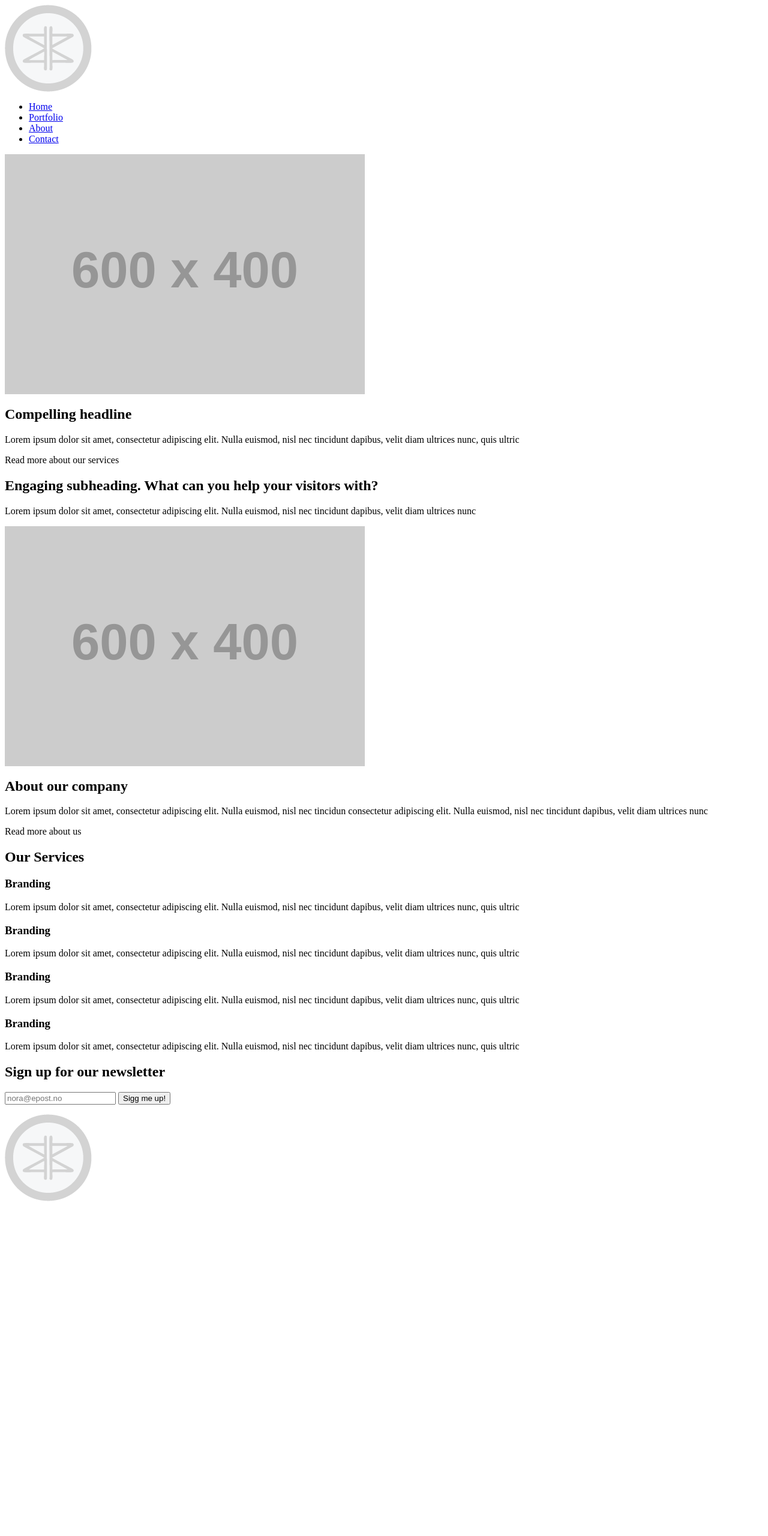
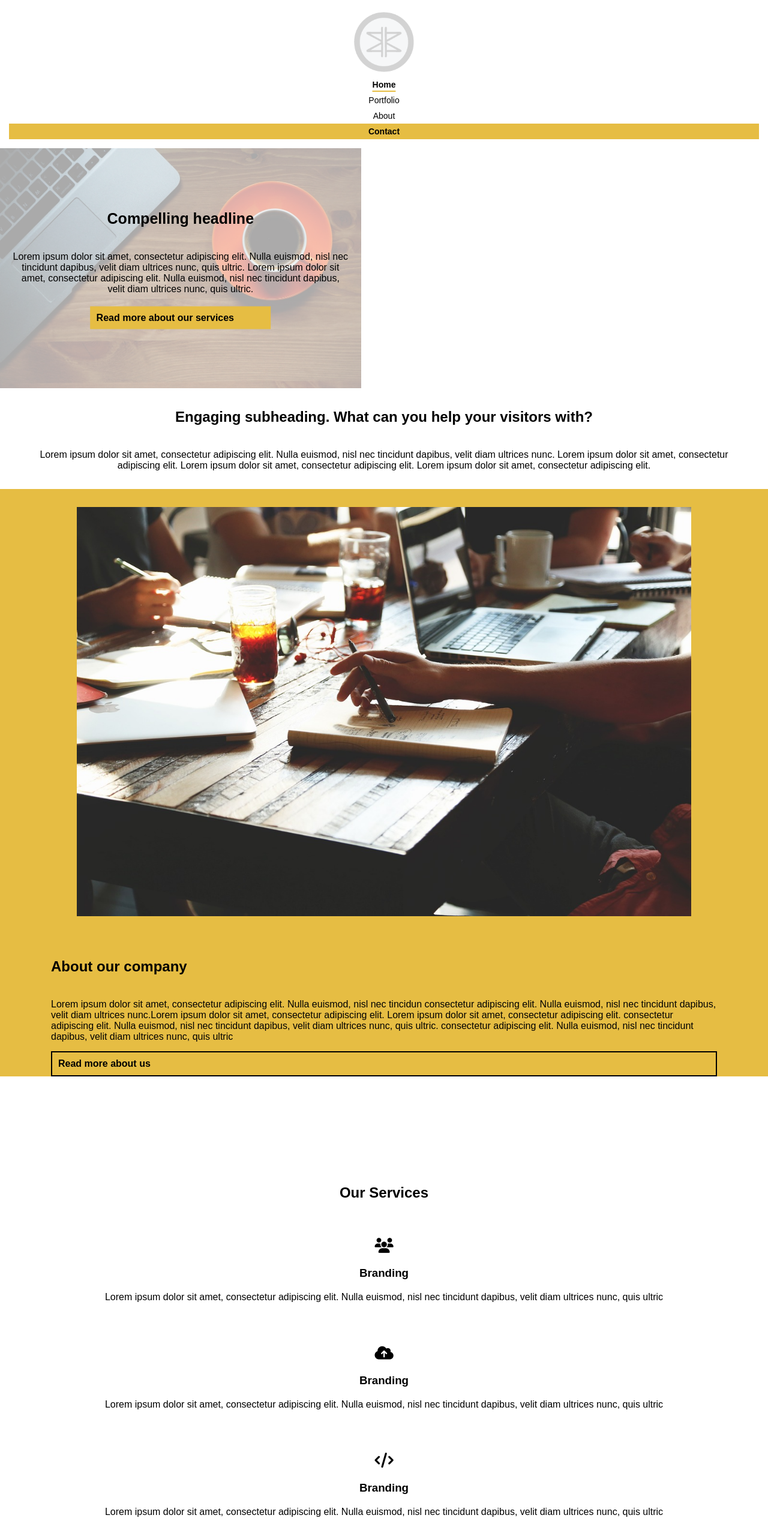
Before and after one commit to Inaarahistic/web-eksamen, a plain HTML site: page index.html in a window 1280 px wide. Shown: the top 2560 px of the page at 60% size. Before the commit the page ends 2010 px from the top, so only its background shows below. Drawn offline with Linux system fonts and the light colour scheme; placeholder pictures from the web are drawn by us.

Commit message:
ferdig med index design og grid

```diff
--- a/css/style.css
+++ b/css/style.css
@@ -1,37 +1,260 @@
-.grid.container{
+*{
+  text-decoration: none;
+  list-style-type: none;
+  color:black;
+  margin:0;
+  padding:0;
+  font-family: sans-serif, Arial, Helvetica, sans-serif;
+}
+.header-container{
   display:grid;
   grid-template-columns: 1fr;
-  grid-template-rows: 1fr 1fr 1fr 1fr 1fr 1fr;
-  grid-template-areas:
-  "header"
-  "text1"
-  "img1"
-  "text2"
-  "services"
-  "footer"
-  ;
+  grid-template-rows: 1fr;
+  grid-template-areas: "nav";
+}
+/* HEADER */
+
+header{
+  display:flex;
+  justify-content: center;
+  margin:15px;
+}
+#logo{
+  width:100px;
 }
 
-header{
-  grid-area: header;
+nav{
+  grid-area:nav;
+}
+nav ul li{
+  display:flex;
+  justify-content: center;
+  padding:5px;
+  font-size:14px;
+}
+.home-btn{
+  text-decoration: underline;
+  text-underline-offset:5px;
+  text-decoration-color:#e6bd43;
+  text-decoration-thickness: 1.8px;;
+  font-weight:800;
+}
+.contact-btn{
+  background-color: #e6bd43;
+  font-weight: 800;
 }
 
+/* MAIN */
+.main-container1{
+  display:grid;
+  grid-template-columns: 1fr;
+  grid-template-rows: 1fr 1fr 1fr 1fr 1fr;
+  grid-template-areas:
+  "img1"
+  "text1"
+  "img2-container"
+  "text2"
+  "services";
+}
+
+/* IMG1 */
+.img1{
+  grid-area: img1;
+  position:relative;
+  display:inline-block;
+}
+.img1-img{
+  object-fit: cover;
+  width:100%;
+  opacity:40%;
+}
+.img1-text{
+  transform: translate(-50%, -50%);
+  top:50%;
+  left:50%;
+  position:absolute;
+  width:100%;
+  text-align:center;
+}
+.img1-p{
+  margin:10px;
+  padding:10px;
+}
+.img1-h1{
+  font-weight:800;
+  padding-left:80px;
+  padding-right:80px;
+  padding-bottom:20px;
+  font-size:25px;
+}
+.img1-service{
+  background-color:#e6bd43;
+  font-weight:800;
+  display: inline-block;
+  padding:10px;
+  padding-right:61px;
+  margin-left:40px;
+  margin-right:40px;
+  text-align:left;
+}
+
+/* TEXT1 */
 .text1{
   grid-area: text1;
+  padding:30px;
+}
+.text1-h2{
+  padding-bottom: 40px;
+  display:flex;
+  justify-content: center;
+  text-align:center;
+}
+.text1-p{
+  display:flex;
+  justify-content: center;
+  text-align:center;
+}
+/* IMG2-CONTAINER */
+.img2-container{
+  background-color: #e6bd43
+}
+.img2{
+  grid-area: img2-container;
+  width:80%;
+  padding:30px;
+  display:block;
+  margin-left:auto;
+  margin-right:auto;
+}
+/* TEXT2 */
+.text2{
+  grid-area: text2;
+  background-color:#e6bd43;
+  padding-left: 85px;
+  padding-right:85px;
+  padding-top:40px;
+  padding-bottom: 0px;
+}
+.text2-h2{
+  padding-bottom: 40px;
+}
+.text2-read-more{
+  padding:10px;
+  padding-right:80px;
+  border-style:solid;
+  border-width:2px;
+  font-weight:bold;
+  margin-top:15px;
+  margin-bottom:15px;
+  text-align:left;
+  margin-bottom:100px;
 }
 
-.img1{
-  grid-area: img1;
+/* SERVICES */
+.services{
+  grid-area: services;
+  text-align:center;
+  padding-left: 60px;
+  padding-right:60px;
+}
+.services-h2{
+  padding:20px;
+  padding-top:80px;
+  padding-bottom:60px;
+  display:flex;
+  justify-content: center;
+}
+.people, .cloud, .code, .wifi{
+  padding-bottom:70px;
+}
+.people-icon, .cloud-icon, .code-icon, .wifi-icon{
+  font-size:25px;
+  margin-bottom:20px;
+}
+.services h3{
+  margin-bottom:20px;
 }
 
-.text1{
-  grid-area: text1;
+.footer-container{
+  display:grid;
+  grid-template-columns: 1fr;
+  grid-template-rows: 1fr 1fr;
+  grid-template-areas:
+  "newsletter"
+  "logo2"
+
+}
+.newsletter{
+  grid-area:newsletter;
+  background-color:#ededed;
+  padding: 25px;
+  padding-top:60px;
+  padding-bottom:40px;
+}
+.newsletter-h2{
+  padding-bottom: 20px;
+  font-size:20px;
+  display:flex;
+  justify-content: center;
+}
+.newsletter-form{
+  display:flex;
+  justify-content: center;
+  gap:10px;
 }
 
-.services{
-  grid-area: services;
+.newsletter-epost{
+ border:none;
+ padding:10px;
+ width:70%;
+}
+.newsletter-submit{
+  border:none;
+  padding:10px;
+  background-color: #e6bd43;
+  font-weight:bold;
+}
+.logo2{
+  grid-area:logo2;
+  background-color: #252525;
+  display:flex;
+  justify-content: center;
+  padding:40px;
+}
+.logo2-img{
+  width:140px;
 }
 
-footer{
-  grid-area: footer;
+/* PRODUCTS */
+
+.grid-container2{
+  display:grid;
+  grid-template-columns: 1fr;
+  grid-template-rows: 1fr 1fr 1fr 1fr 1fr;
+  grid-template-areas:
+  "img3"
+  "explore"
+  "brending"
+  "design"
+  "development";
 }
+
+.img3{
+  grid-area: img3;
+}
+
+.explore{
+  grid-area: explore;
+}
+
+.brending{
+  grid-area:brending;
+}
+
+.design{
+  grid-area:design;
+}
+
+.development{
+  grid-area:development;
+}
--- a/index.html
+++ b/index.html
@@ -1,4 +1,6 @@
-<html>
+<!DOCTYPE html>
+
+<html lang="en">
   <head>
     <meta charset="UTF-8">
     <title>Home</title>
@@ -7,70 +9,95 @@
     <meta name="keywords" content="home">
     <meta name="author" content="Liza Bachalova">
     <meta name="description" content="Home page">
+    <script src="https://kit.fontawesome.com/454e802897.js" crossorigin="anonymous"></script>
+  </head>
 
-  </head>
   <body>
-    <div id="grid-container">
-
-      <header>
-        <img src="img/logo2.png" alt="logo" id="logo">
+    <header class="header-container">
       <nav>
         <ul>
-            <li><a href="index.html">Home</a></li>
-            <li><a href="#">Portfolio</a></li>
+          <li><a href="index.html"><img src="img/logo2.png" alt="logo" id="logo"></a></li>
+          <li class="home-btn"><a href="index.html">Home</a></li>
+          <li><a href="products.html">Portfolio</a></li>
           <li><a href="about.html">About</a></li>
-            <li><a href="#">Contact</a></li>
+          <li class="contact-btn"><a href="#">Contact</a></li>
         </ul>
       </nav>
     </header>
+    <main class="main-container">
+      <section class="img1">
+        <img width="600" height="400" src="img/cup-of-coffee-1280537_1280.jpg" alt="cup of coffe" class="img1-img">
+        <section class="img1-text">
+          <h1 class="img1-h1">Compelling headline</h1>
+          <p class="img1-p">Lorem ipsum dolor sit amet, consectetur adipiscing elit. Nulla euismod, nisl nec tincidunt dapibus, velit diam ultrices nunc, quis ultric. Lorem ipsum dolor sit amet, consectetur adipiscing elit. Nulla euismod, nisl nec tincidunt dapibus, velit diam ultrices nunc, quis ultric. </p>
+          <p class="img1-service">Read more about our services</p>
+        </section>
 
-      <section class="img1">
-        <img src="https://placehold.co/600x400" alt="placeholder">
-        <h1>Compelling headline</h1>
-        <p>Lorem ipsum dolor sit amet, consectetur adipiscing elit. Nulla euismod, nisl nec tincidunt dapibus, velit diam ultrices nunc, quis ultric</p>
-        <p class="img1-serivce">Read more about our services</p>
       </section>
+
       <section class="text1">
-        <h2>Engaging subheading. What can you help your visitors with?</h2>
-        <p>Lorem ipsum dolor sit amet, consectetur adipiscing elit. Nulla euismod, nisl nec tincidunt dapibus, velit diam ultrices nunc </p>
+        <h2 class="text1-h2">Engaging subheading. What can you help your visitors with?</h2>
+        <p class="text1-p">Lorem ipsum dolor sit amet, consectetur adipiscing elit. Nulla euismod, nisl nec tincidunt dapibus, velit diam ultrices nunc. Lorem ipsum dolor sit amet, consectetur adipiscing elit. Lorem ipsum dolor sit amet, consectetur adipiscing elit. Lorem ipsum dolor sit amet, consectetur adipiscing elit. </p>
       </section>
-      <img src="https://placehold.co/600x400" alt="placeholder" class="img2">
+
+      <section class="img2-container">
+        <img src="img/startup-593341_1280.jpg" alt="a table with laptop and notebooks" class="img2">
+      </section>
+
       <section class="text2">
-        <h2>About our company</h2>
-        <p>Lorem ipsum dolor sit amet, consectetur adipiscing elit. Nulla euismod, nisl nec tincidun consectetur adipiscing elit. Nulla euismod, nisl nec tincidunt dapibus, velit diam ultrices nunc </p>
+        <h2 class="text2-h2">About our company</h2>
+        <p>Lorem ipsum dolor sit amet, consectetur adipiscing elit. Nulla euismod, nisl nec tincidun consectetur adipiscing elit. Nulla euismod, nisl nec tincidunt dapibus, velit diam ultrices nunc.Lorem ipsum dolor sit amet, consectetur adipiscing elit. Lorem ipsum dolor sit amet, consectetur adipiscing elit. consectetur adipiscing elit. Nulla euismod, nisl nec tincidunt dapibus, velit diam ultrices nunc, quis ultric. consectetur adipiscing elit. Nulla euismod, nisl nec tincidunt dapibus, velit diam ultrices nunc, quis ultric </p>
         <p class="text2-read-more">Read more about us</p>
       </section>
-      <seciton class="services">
-        <h2>Our Services</h2>
+
+      <section class="services">
+        <h2 class="services-h2">Our Services</h2>
+
+        <section class="people">
+          <section class="people-icon"><i class="fa-solid fa-users"></i></section>
+
           <h3>Branding</h3>
           <p>Lorem ipsum dolor sit amet, consectetur adipiscing elit. Nulla euismod, nisl nec tincidunt dapibus, velit diam ultrices nunc, quis ultric</p>
+        </section>
+
+        <section class="cloud">
+          <section class="cloud-icon"><i class="fa-solid fa-cloud-arrow-up"></i></section>
+
           <h3>Branding</h3>
           <p>Lorem ipsum dolor sit amet, consectetur adipiscing elit. Nulla euismod, nisl nec tincidunt dapibus, velit diam ultrices nunc, quis ultric</p>
+        </section>
+
+        <section class="code">
+          <section class="code-icon"><i class="fa-solid fa-code"></i></section>
+
           <h3>Branding</h3>
           <p>Lorem ipsum dolor sit amet, consectetur adipiscing elit. Nulla euismod, nisl nec tincidunt dapibus, velit diam ultrices nunc, quis ultric</p>
+        </section>
+
+        <section class="wifi">
+          <section class="wifi-icon"><i class="fa-solid fa-wifi"></i></section>
+
           <h3>Branding</h3>
           <p>Lorem ipsum dolor sit amet, consectetur adipiscing elit. Nulla euismod, nisl nec tincidunt dapibus, velit diam ultrices nunc, quis ultric</p>
-      </seciton>
-
-      <footer>
-        <section class="newsletter">
-          <h2>Sign up for our newsletter</h2>
-          <form>
-            <input type="text" name="email" placeholder="nora@epost.no">
-            <input type="submit" value="Sigg me up!">
-          </form>
+        </section>
 
       </section>
+    </main>
+
+    <footer class="footer-container">
+      <section class="newsletter">
+        <h2 class="newsletter-h2">Sign up for our newsletter</h2>
+        <form class="newsletter-form">
+          <input class="newsletter-epost" type="text" name="email" placeholder="Nora@epost.no">
+          <input class="newsletter-submit" type="submit" value="Sign me up!">
+        </form>
+      </section>
+
       <section class="logo2">
-          <img src="img/logo2.png" alt="logo">
+        <img class="logo2-img" src="img/logo2.png" alt="logo">
       </section>
 
     </footer>
 
-
-
-
-    </div>
-
   </body>
 </html>
```
Also changed, not shown: products.html (+60 -0 lines), img/cup-of-coffee-1280537_1280.jpg (added), img/startup-593341_1280.jpg (added), 1 other file. Lines whose indentation alone changed are shown as unchanged.
